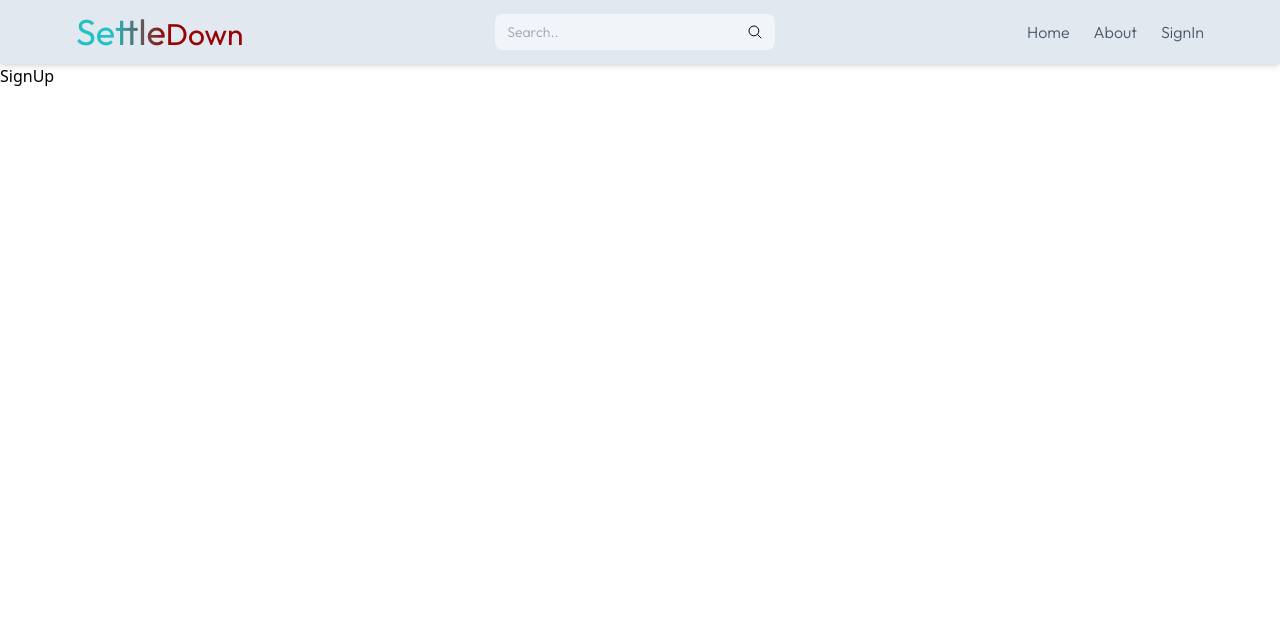
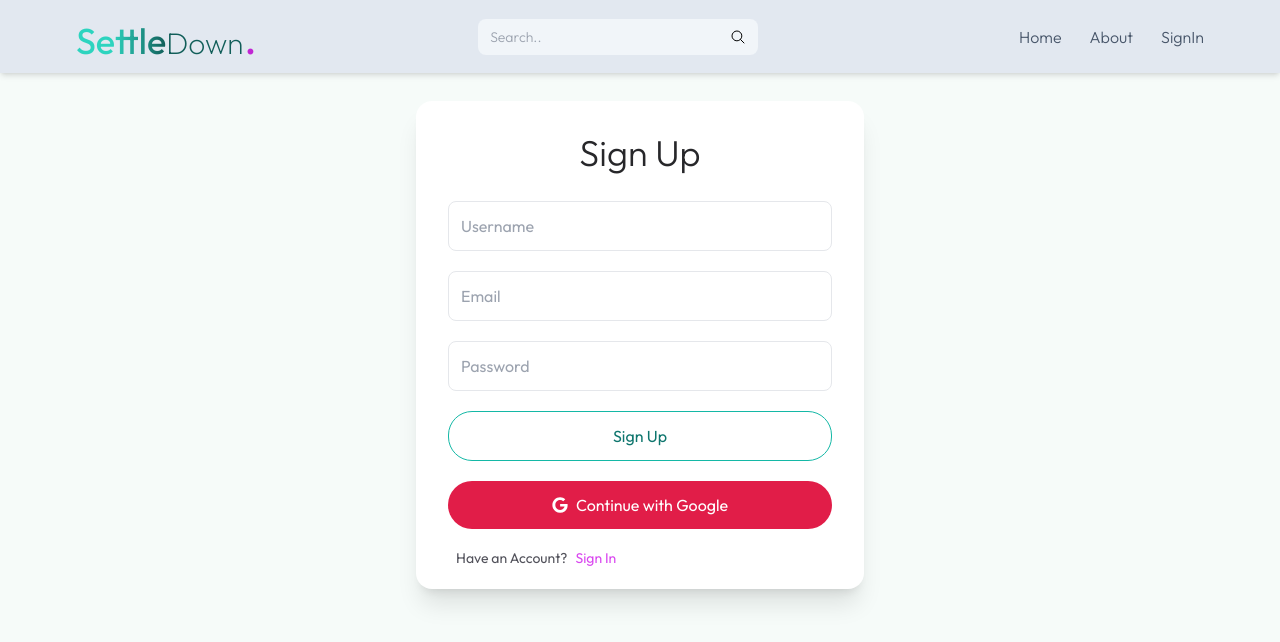
Before and after one commit to Anassarwar14/Settle-Down, a React (Vite) app in the folder client/: page /sign-up in a window 1280 px wide. Shown: the top 642 px of the page. Built offline with nearby package versions, Linux system fonts and the light colour scheme.

Commit message:
complete sign up page ui

```diff
--- a/client/src/components/Header.jsx
+++ b/client/src/components/Header.jsx
@@ -6,16 +6,16 @@ function Header() {
     <div className='bg-slate-200 shadow-md'>
     <header className='flex items-center justify-between p-3 max-w-6xl mx-auto'>
       <Link to="/" >
-        <h1 className='font-["Outfit"] flex flex-wrap items-baseline sm:items-end '>
-            <span className='text-xl sm:text-4xl text-transparent bg-clip-text font-[400] bg-gradient-to-r from-[#22c1c3] from-40% to-[#970404]'>Settle</span>
-            <span className='text-md sm:text-3xl font-[400] text-[#970404]'>Down</span>
+        <h1 className='flex flex-wrap items-baseline sm:items-end'>
+            <span className='text-xl sm:text-4xl text-transparent bg-clip-text font-[450] bg-gradient-to-r from-teal-400 from-40% to-teal-800'>Settle</span>
+            <span className='text-md sm:text-3xl font-[200] text-teal-800'>Down<span className='text-2xl font-[350] sm:text-5xl text-fuchsia-600'>.</span></span>
         </h1>
       </Link>
-        <form className='flex items-center bg-slate-100 rounded-lg px-3 py-2'>
-          <input type='text' placeholder='Search..' className='font-["Outfit"] bg-transparent focus:outline-none font-[300] w-24 sm:w-60 text-sm sm:text-md'/>
+        <form className='flex items-center bg-slate-100 rounded-lg px-3 py-2 md:-ml-10'>
+          <input type='text' placeholder='Search..' className='bg-transparent focus:outline-none font-[300] w-24 sm:w-60 text-sm sm:text-md'/>
           <button type='submit'><IoSearchOutline /></button>
         </form>
-        <ul className='flex space-x-6 font-["Outfit"] font-[300] text-md text-slate-600'>
+        <ul className='flex space-x-7 font-[300] text-md text-slate-600'>
             <Link to="/"><li className='hover:underline hover:decoration-1 hidden sm:inline'>Home</li></Link>
             <Link to="/about"><li className='hover:underline hover:decoration-1 hidden sm:inline'>About</li></Link>
             <Link to="/sign-in"><li className='hover:underline hover:decoration-1'>SignIn</li></Link>
--- a/client/src/index.css
+++ b/client/src/index.css
@@ -1,3 +1,8 @@
 @tailwind base;
 @tailwind components;
 @tailwind utilities;
+
+body{
+    font-family: "Outfit", sans-serif;
+    background-color: #f3faf8bb;
+}
--- a/client/src/pages/SignUp.jsx
+++ b/client/src/pages/SignUp.jsx
@@ -1,8 +1,23 @@
-import React from 'react'
+import React from 'react';
+import { FaGoogle } from "react-icons/fa";
+import { Link } from 'react-router-dom';
 
 function SignUp() {
   return (
-    <div>SignUp</div>
+    <div className='max-w-sm sm:max-w-md mx-auto py-3 sm:py-5 px-8 rounded-2xl mt-4 sm:mt-7 shadow-md sm:shadow-xl shadow-gray-300  bg-white'>
+      <h1 className='text-center text-4xl font-light mb-7 mt-3 text-zinc-800'>Sign Up</h1>
+      <form className='flex flex-col gap-5'>
+        <input type='text' placeholder='Username' className='border p-3 rounded-lg focus:outline-none focus:border-teal-400 transition ease-in duration-200' id='username' />
+        <input type='email' placeholder='Email' className='border p-3 rounded-lg focus:outline-none focus:border-teal-400 transition ease-in duration-200' id='email' />
+        <input type='password' placeholder='Password' className='border p-3 rounded-lg focus:outline-none focus:border-teal-400 transition ease-in duration-200' id='password' />
+        <button type='submit' className='border border-teal-500 transition ease-in duration-150 hover:bg-teal-500 text-teal-700 hover:text-white rounded-3xl p-3'>Sign Up</button>
+        <button type='' className='flex justify-center items-center bg-rose-600 text-white p-3 rounded-3xl mb-4 hover:opacity-95'><FaGoogle /><span className='ml-2'>Continue with Google</span></button>
+      </form>
+      <p className='text-sm text-zinc-600 inline mr-2 ml-2'>Have an Account?</p>
+      <Link to={"/sign-in"}>
+        <span className='text-sm text-fuchsia-500 hover:underline hover:decoration-1 hover:underline-offset-4'>Sign In</span>
+      </Link>
+    </div>
   )
 }
 
```
